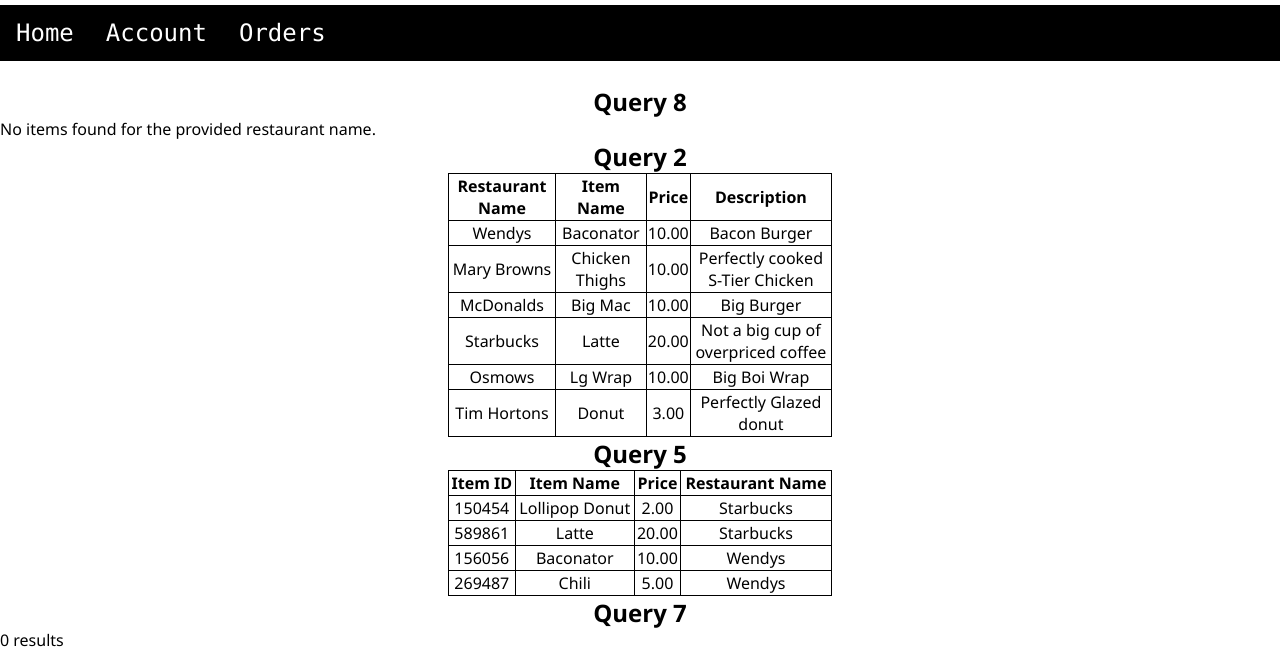
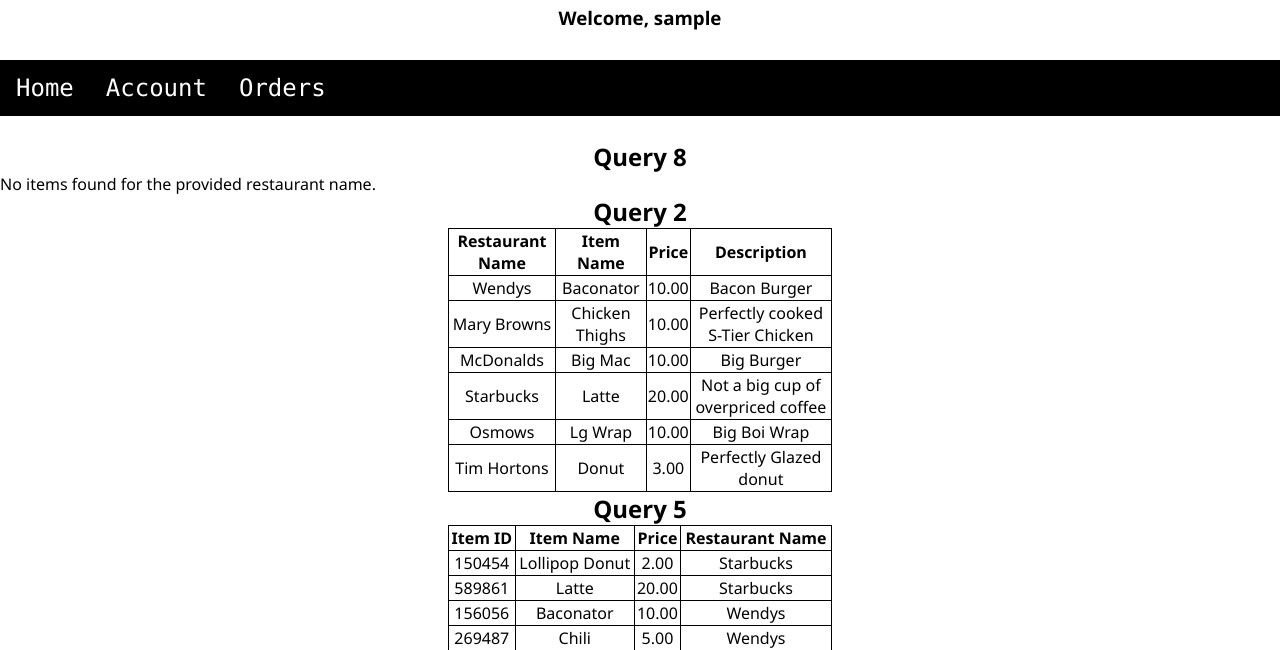
Before and after one commit to Honsoloberg/DataProject, a PHP site: page /restaurantDetails.php in a window 1280 px wide. Shown: the part 493-1143 px from the top of the page. Run offline with PHP 8.4, Linux system fonts and the light colour scheme; the visitor is signed in with stand-in values (Sample User, id 1); data comes from the database, SQL or seed files in the repository; data that the repository does not hold is empty.

Commit message:
Update restaurant details
User welcome message added to header

```diff
--- a/Site/restaurantDetails.php
+++ b/Site/restaurantDetails.php
@@ -84,6 +84,13 @@ switch ($_SESSION['style']) {
         echo "<img src='$imageName' alt='$restaurantName' id='restaurant-image'>";
     ?>
     </div>
+    <?php
+            if (!empty($_SESSION["uname"])) {
+                echo "<h3 style='text-align:center;padding-bottom:30px'> Welcome, " . $_SESSION["uname"] . "</h3>";
+            } else {
+                echo "<h3 style='text-align:center;'> Welcome, User</h3>";
+            }
+        ?>
     <div class="navBar">
         <ul class="navList">
             <li class="navItems"><a href="main.php">Home</a></li>
```
